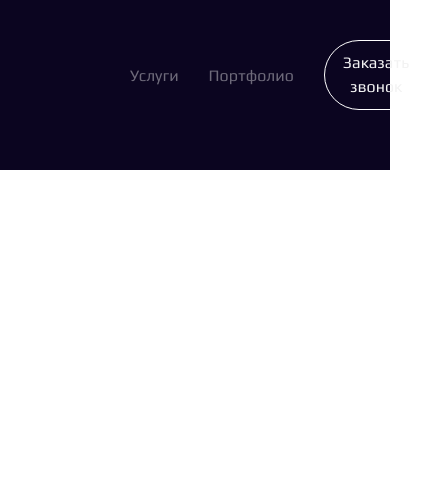
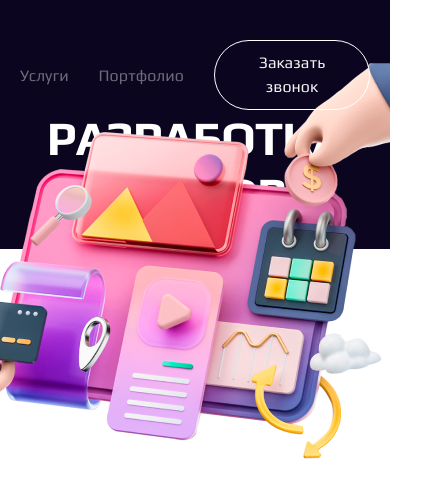
Before and after one commit to JulieBenchuk/web-studio, a Next.js app: page /development in a window 390 px wide. Shown: the top 498 px of the page, 428 px wide, since content can reach past the window. Built offline with nearby package versions, Linux system fonts and the light colour scheme.

Commit message:
feat: style of top block

```diff
--- a/src/components/common/topBlock/TopBlock.tsx
+++ b/src/components/common/topBlock/TopBlock.tsx
@@ -2,11 +2,16 @@ import React from 'react';
 import Wrapper from "@/components/common/wrapper";
 import Header from "@/components/common/header/Header";
 import style from "./../../../styles/components/topBlock.module.scss"
+import bgImage from "../../../assets/img/developmentTopBg.png"
+import MainTitle from "@/components/common/Titles/MainTitle";
 
 const TopBlock: React.FC<{}> = () => {
     return (
         <Wrapper className={style.wrapper}>
             <Header isMainPage={false} currentPage={"Разработка сайтов"}/>
+            <img src={bgImage.src} alt="background" className={style.bgImage}/>
+            <MainTitle title={"Разработка сайтов"}/>
+
 
         </Wrapper>
     );
--- a/src/styles/components/topBlock.module.scss
+++ b/src/styles/components/topBlock.module.scss
@@ -3,4 +3,19 @@
 
 .wrapper {
   padding: 40px 130px 60px 130px;
+  @media(max-width: 1024px) {
+    padding: 33px 170px 90px 170px;
+  }
+  @media(max-width: 767px) {
+    padding: 40px 20px 27px 20px;
+  }
+
+  .bgImage {
+    position: absolute;
+    top: 60px;
+    right: 0;
+    z-index: 0;
+
+  }
+
 }
```
Also changed, not shown: src/assets/img/developmentTopBg.png (added).
